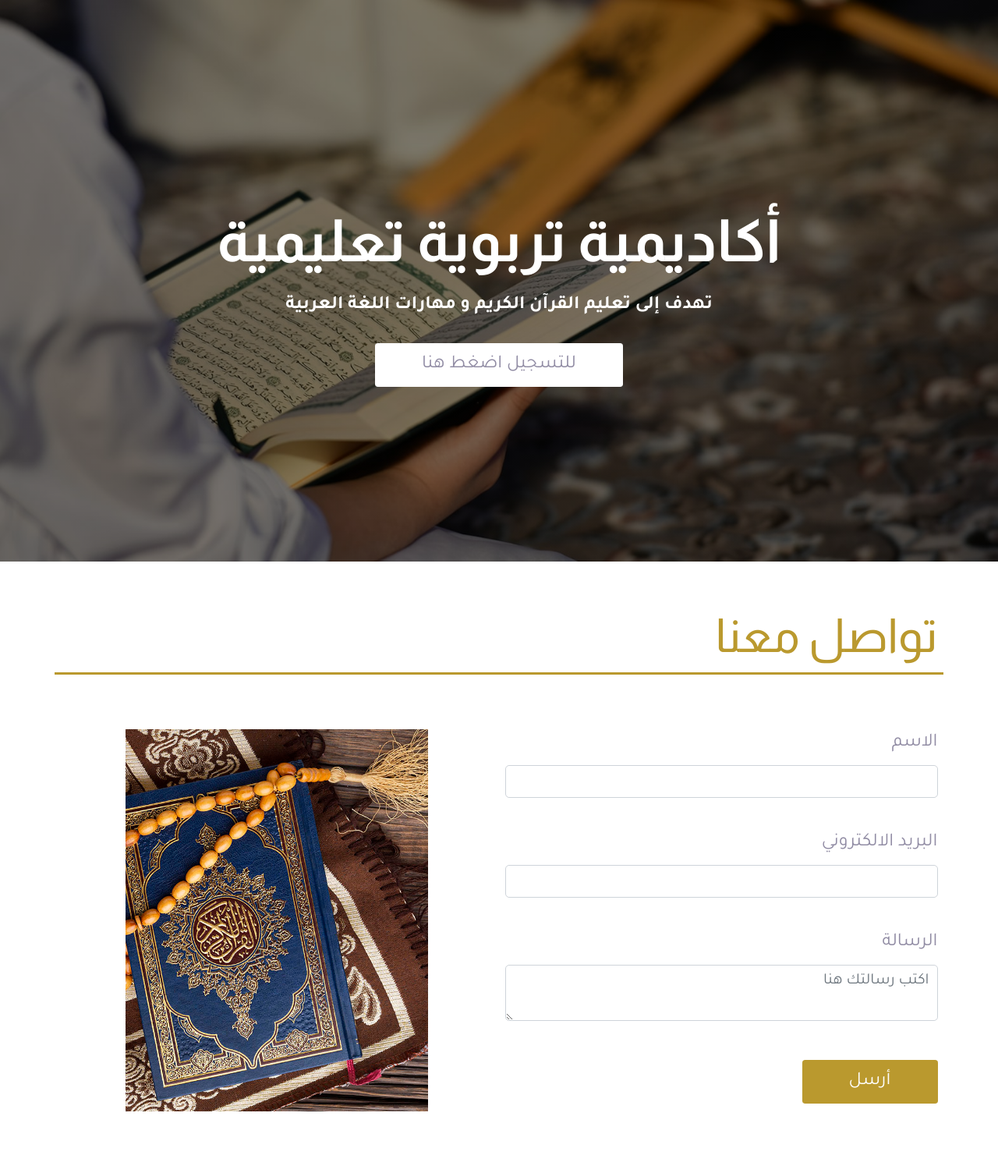
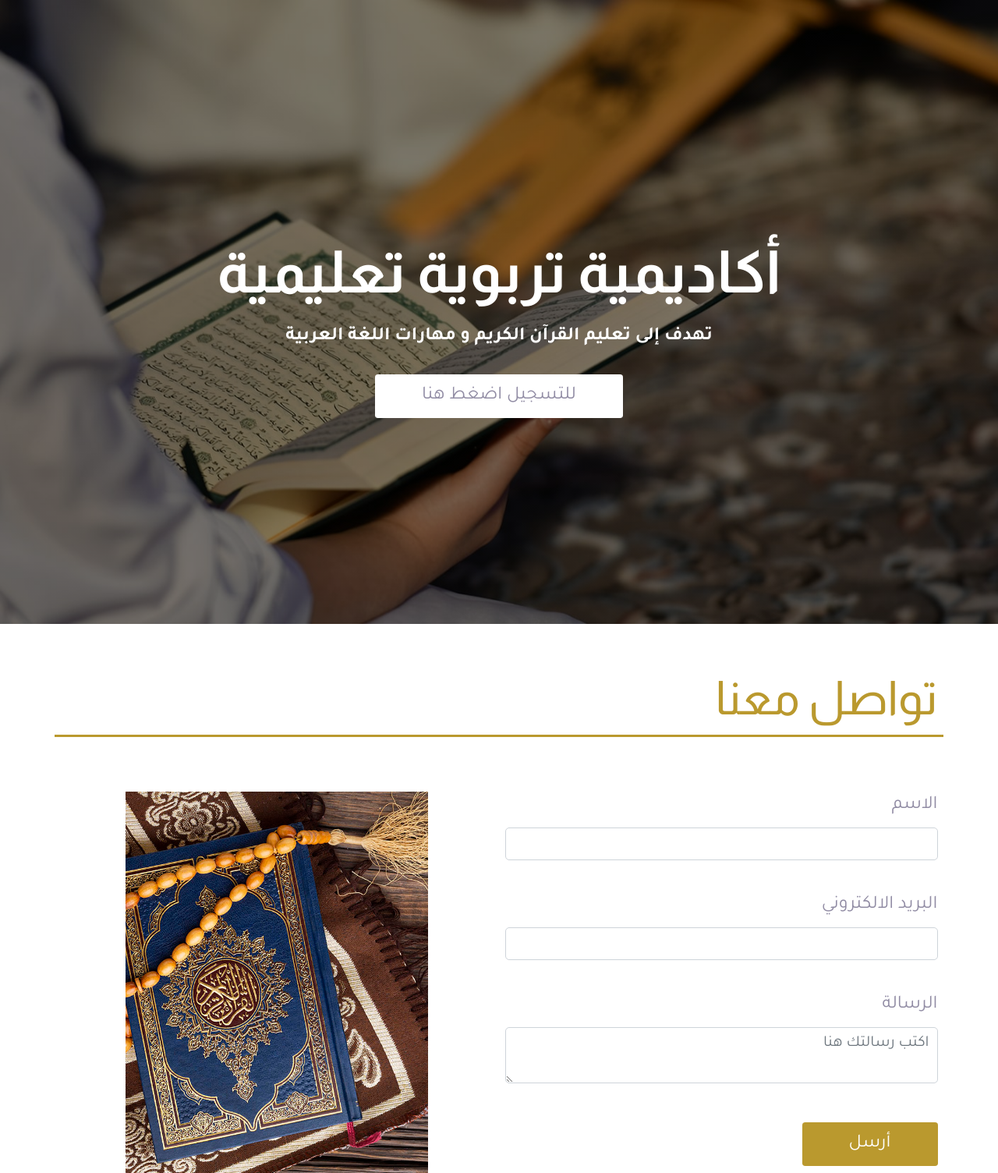
Before and after one commit to IbraheemQadi/Quran-Academy-Web-Project, a PHP site: page /home.html in a window 1280 px wide. Shown: the part 70-1574 px from the top of the page at 78% size. Run offline with PHP 8.4, Linux system fonts and the light colour scheme.

Commit message:
Some fixs.

```diff
--- a/css/style.css
+++ b/css/style.css
@@ -123,7 +123,7 @@ p {
   justify-content: center;
   align-items: center;
   text-align: center;
-  height: 90vh;
+  height: 100vh;
   background-image: linear-gradient(rgba(0, 0, 0, 0.5), rgba(0, 0, 0, 0.5)),
     url(/img/people-reading-holy-quran.jpg);
   background-attachment: fixed;
--- a/home.html
+++ b/home.html
@@ -44,7 +44,7 @@
               <a class="nav-link" href="#">من نحن</a>
             </li>
             <li class="nav-item">
-              <a class="nav-link" href="#">تواصل معنا</a>
+              <a class="nav-link" href="#contactus">تواصل معنا</a>
             </li>
           </ul>
         </div>
@@ -62,7 +62,7 @@
     <section class="contact block">
       <div class="container">
         <div class="row">
-          <h2 class="section-heading">تواصل معنا</h2>
+          <h2 id="contactus" class="section-heading">تواصل معنا</h2>
           <div class="contact__form col-sm">
             <form action="">
               <div class="input-group-lg mb-3">
```
